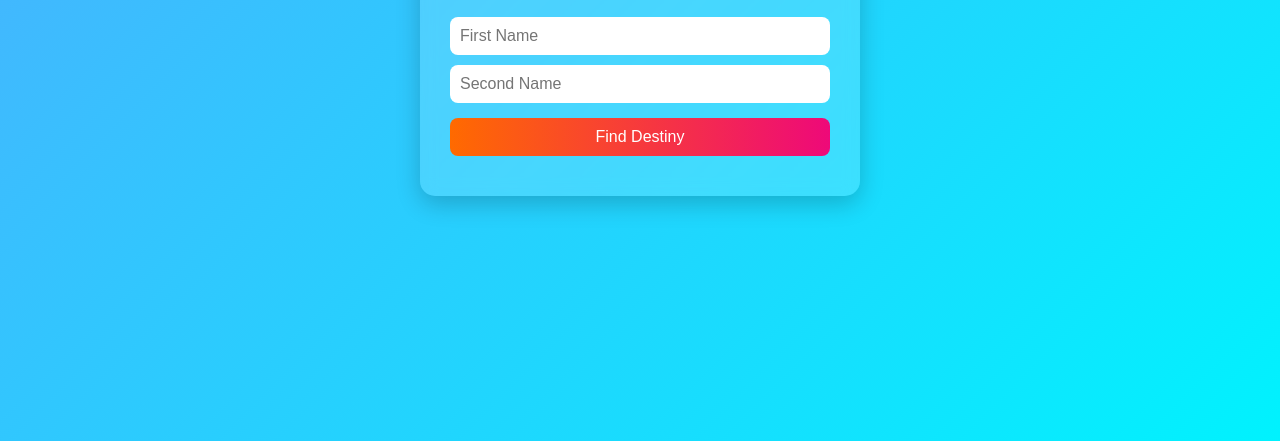
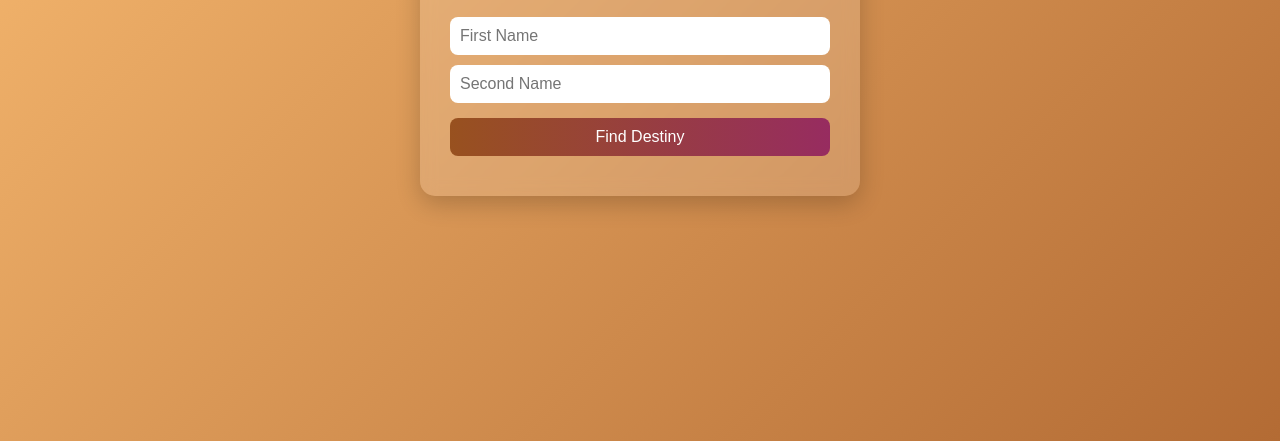
Before and after one commit to katikarohith/find-destiny, a plain HTML site: page index.html in a window 1280 px wide. Shown: the part 359-800 px from the top of the page. Drawn offline with Linux system fonts and the light colour scheme.

Commit message:
Update style.css

```diff
--- a/style.css
+++ b/style.css
@@ -5,7 +5,7 @@ body {
   justify-content: center;
   align-items: center;
   height: 100vh;
-  background: linear-gradient(135deg, #4facfe, #00f2fe);
+   background: linear-gradient(135deg, #fbbe74, #b36b34);
 }
 
 .container {
@@ -43,7 +43,7 @@ button {
   width: 95%;
   padding: 10px;
   margin-top: 10px;
-  background: linear-gradient(90deg, #ff6a00, #ee0979);
+background: linear-gradient(90deg, #98511f, #972c60);
   border: none;
   border-radius: 8px;
   font-size: 1rem;
@@ -54,7 +54,7 @@ button {
 
 button:hover {
   transform: scale(1.05);
-  background: linear-gradient(90deg, #f7971e, #ffd200);
+  background: linear-gradient(90deg, #8c2a6a, #e60760);
 }
 
 #result {
```
